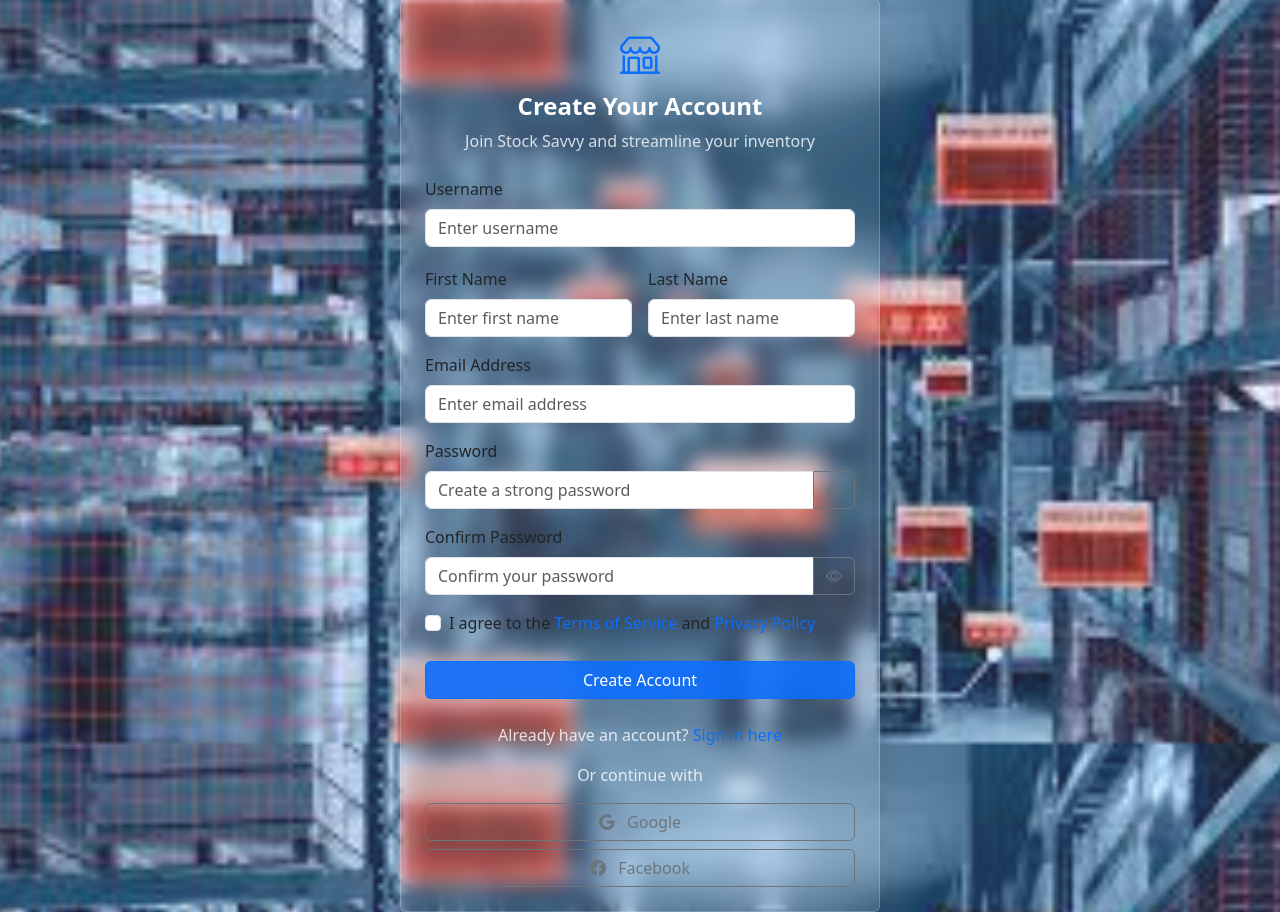
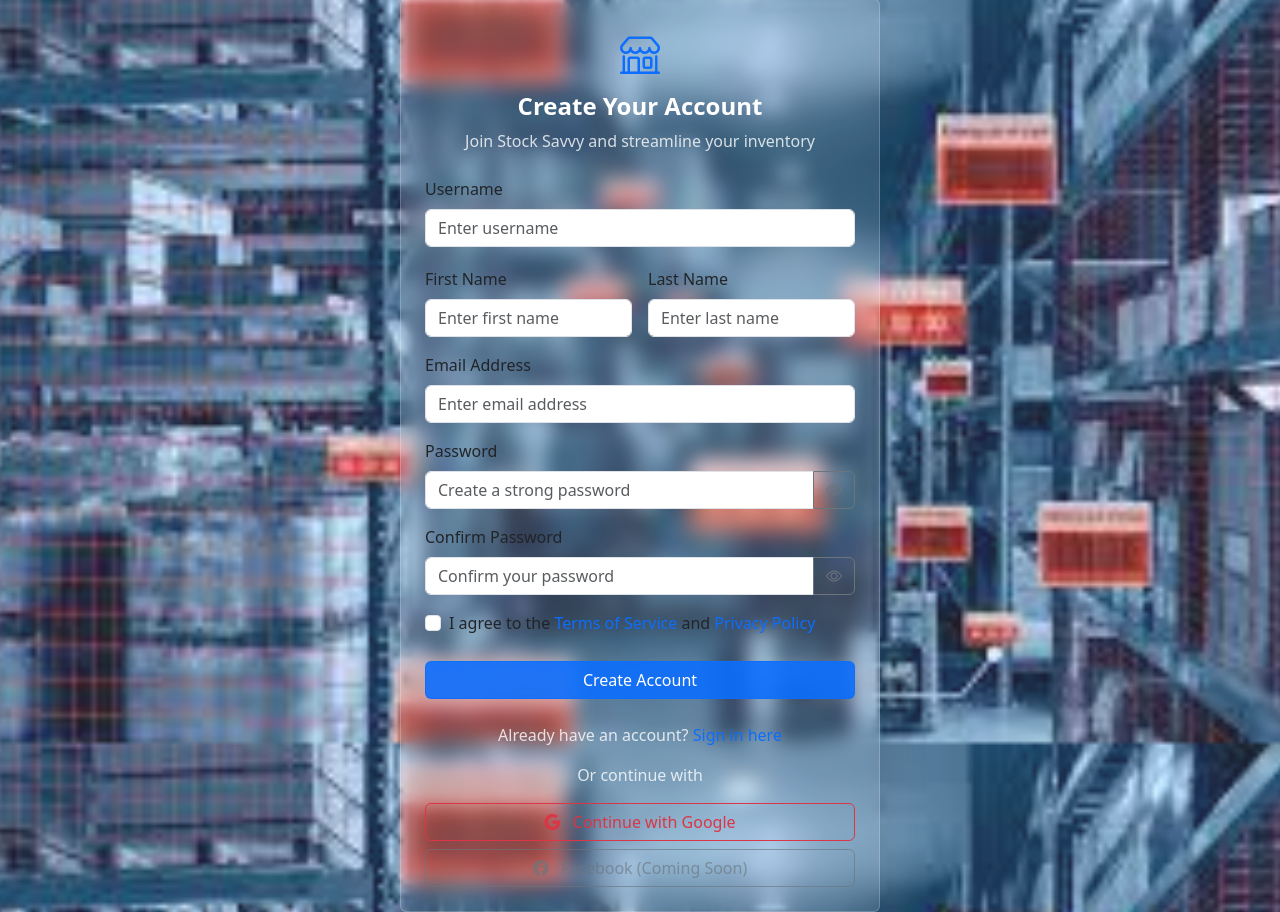
Before and after one commit to GLory2130/inventory, a Django app: page /register/ in a window 1280 px wide. Shown: the part 57-969 px from the top of the page. Run offline with Django 5.2, Linux system fonts and the light colour scheme; some libraries are stand-ins or nearby versions.

Commit message:
new update

```diff
--- a/inventory/urls.py
+++ b/inventory/urls.py
@@ -8,5 +8,6 @@
 urlpatterns = [
      path('', include('cag_inventory.urls')),
     path('admin/', admin.site.urls),
+    path('auth/', include('social_django.urls', namespace='social')),  # Google OAuth URLs
 
 ]
--- a/templates/register.html
+++ b/templates/register.html
@@ -126,11 +126,11 @@
 
       <!-- Social Buttons -->
       <div class="d-grid gap-2">
-        <button type="button" class="btn btn-outline-secondary">
-          <i class="bi bi-google me-2"></i> Google
-        </button>
-        <button type="button" class="btn btn-outline-secondary">
-          <i class="bi bi-facebook me-2"></i> Facebook
+        <a href="{% url 'social:begin' 'google-oauth2' %}" class="btn btn-outline-danger">
+          <i class="bi bi-google me-2"></i> Continue with Google
+        </a>
+        <button type="button" class="btn btn-outline-secondary" disabled>
+          <i class="bi bi-facebook me-2"></i> Facebook (Coming Soon)
         </button>
       </div>
     </div>
```
Also changed, not shown: inventory/settings.py (+30 -0 lines), requirements_clean.txt (added, +16 -0 lines), templates/login.html (+5 -5 lines), db.sqlite3.
